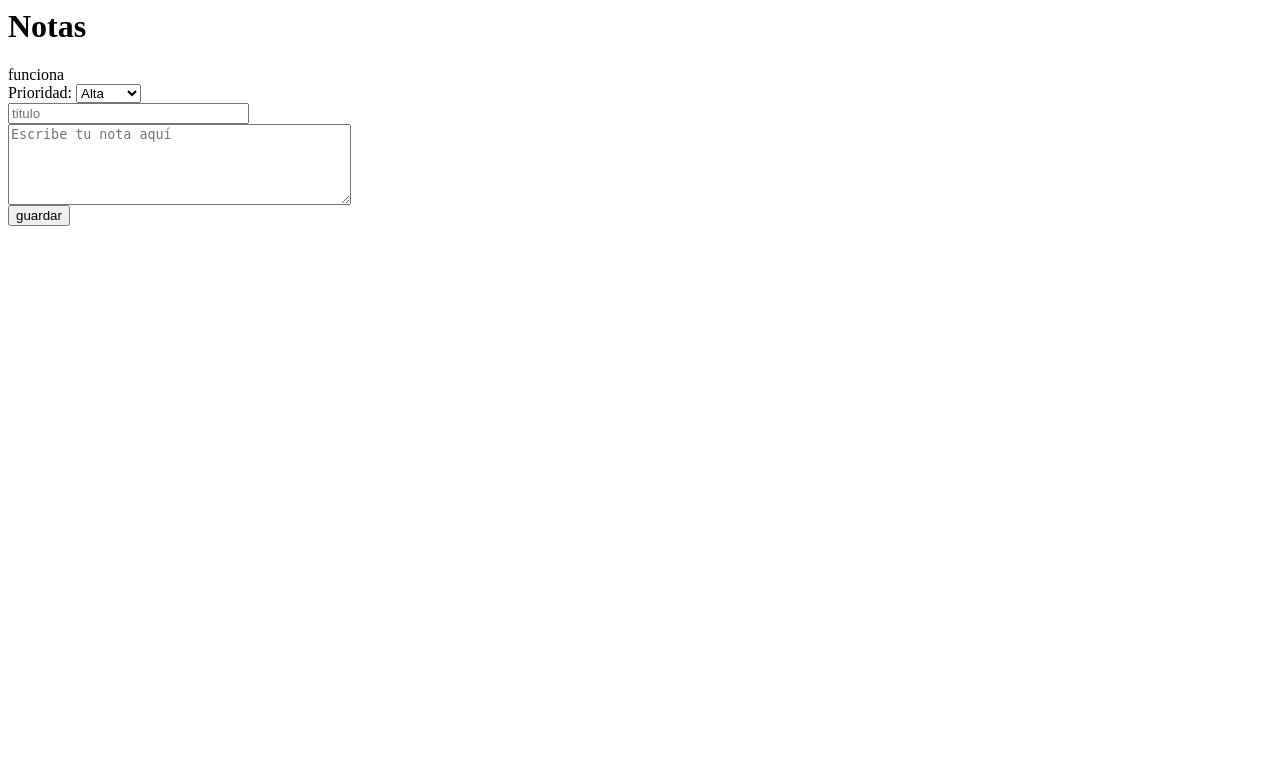
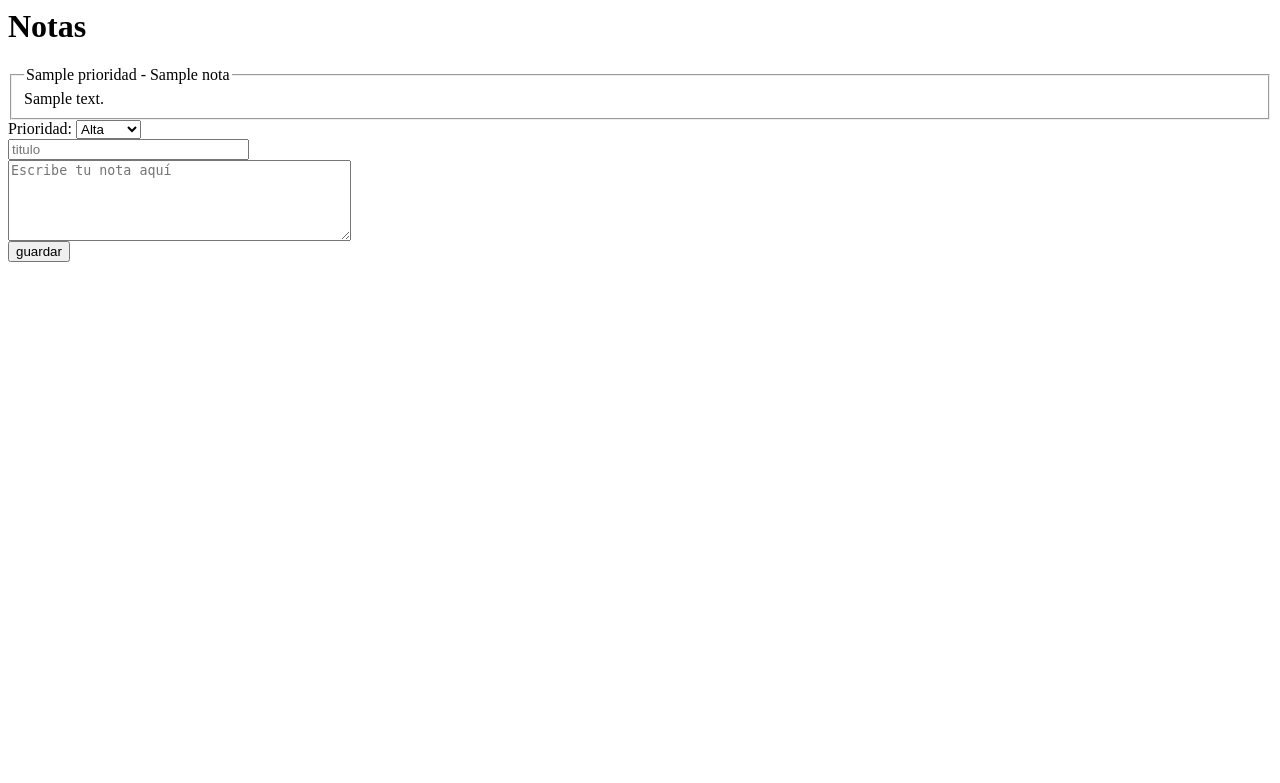
Before and after one commit to overdavid/mi_primer_repositorio, a Django app: page /home/ in a window 1280 px wide. Shown: the top 783 px of the page. Run offline with Django 3.2, Linux system fonts and the light colour scheme; tables that the repository leaves empty hold one stand-in row (values such as "Sample post"); a database or web service that is not in the repository returns one stand-in record (values such as "Sample title"); some libraries are stand-ins or nearby versions.

Commit message:
Ej.6 Finalizado

```diff
--- a/guia/capitulo_6/listas/templates/home6.html
+++ b/guia/capitulo_6/listas/templates/home6.html
@@ -5,7 +5,12 @@
     </head>
     <body>
     <h1>Notas</h1>
-    {{ notas}}
+    {% for nota in notas %}
+   <fieldset>
+       <legend>{{ nota.prioridad }} - {{ nota.titulo }}</legend>
+       {{ nota.contenido }} <br>
+   </fieldset>
+{% endfor %}
     <form method="POST" action="/anadir/">
 
         <label for="id_prioridad">Prioridad:</label>
--- a/guia/capitulo_6/listas/views.py
+++ b/guia/capitulo_6/listas/views.py
@@ -1,18 +1,17 @@
 from django.shortcuts import render, redirect
 from django.http import HttpResponse
-import psycopg2
+import psycopg2.extras
 
 def formulario(request):
     conn = psycopg2.connect(dbname="capitulo_6_db",
                             user="capitulo_6_user",
                             password="patata")
-    cursor = conn.cursor()
-
+    cursor = conn.cursor(cursor_factory=psycopg2.extras.DictCursor)
     cursor.execute("SELECT * FROM Nota;")
-    result = cursor.fetchall()
+    resultado = cursor.fetchall()
     cursor.close()
     conn.close()
-    params = {'notas': 'funciona'}
+    params = {'notas':resultado}
     return render(request, 'home6.html', params)
 
 def insert(request):
@@ -20,13 +19,12 @@ def insert(request):
     conn = psycopg2.connect(dbname="capitulo_6_db",
                             user="capitulo_6_user",
                             password="patata")
-
     prioridad = request.POST["name_prioridad"]
     titulo = request.POST["nombre_titulo"]
     nota = request.POST["name_nota"]
 
     cursor = conn.cursor()
-    cursor.execute(f"INSERT INTO nota VALUES ('{prioridad}','{titulo}','{notas}');")
+    cursor.execute(f"INSERT INTO nota VALUES ('{prioridad}','{titulo}','{nota}');")
     conn.commit()
     cursor.close()
     conn.close()
```
